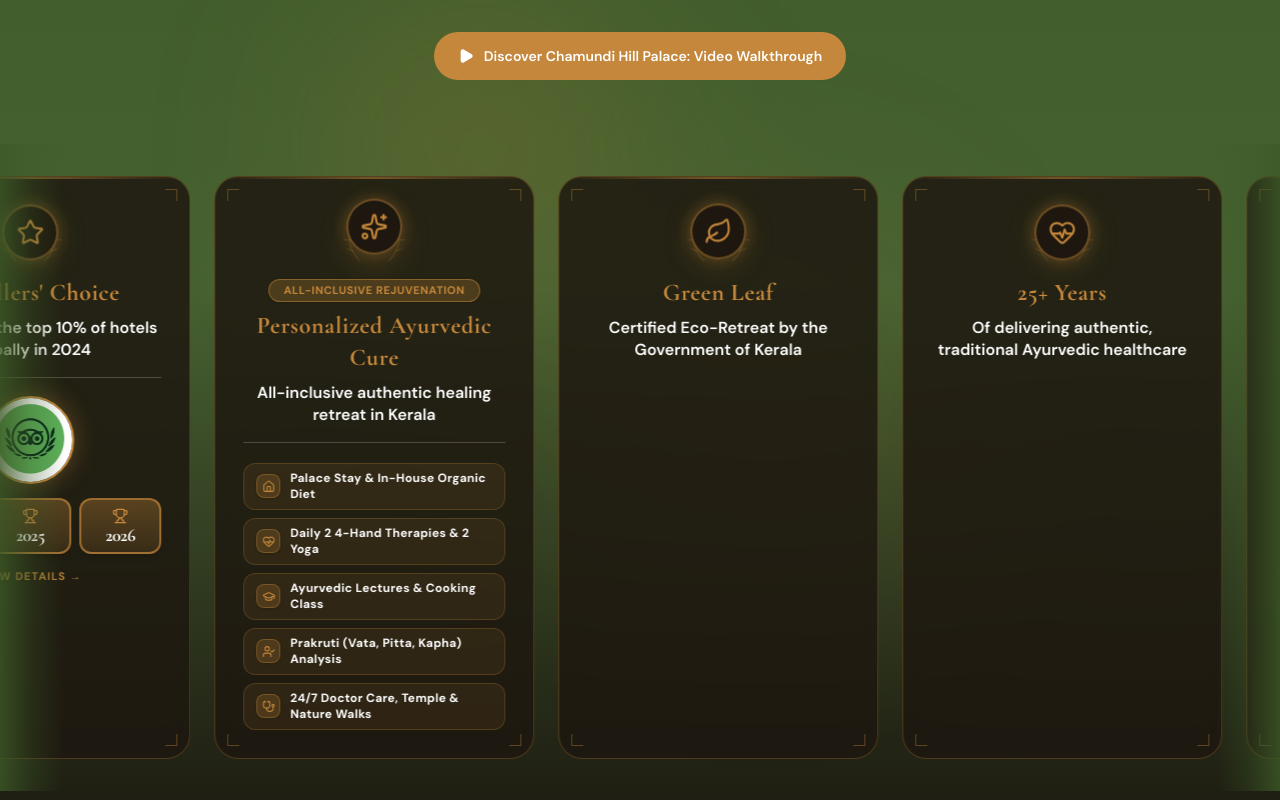
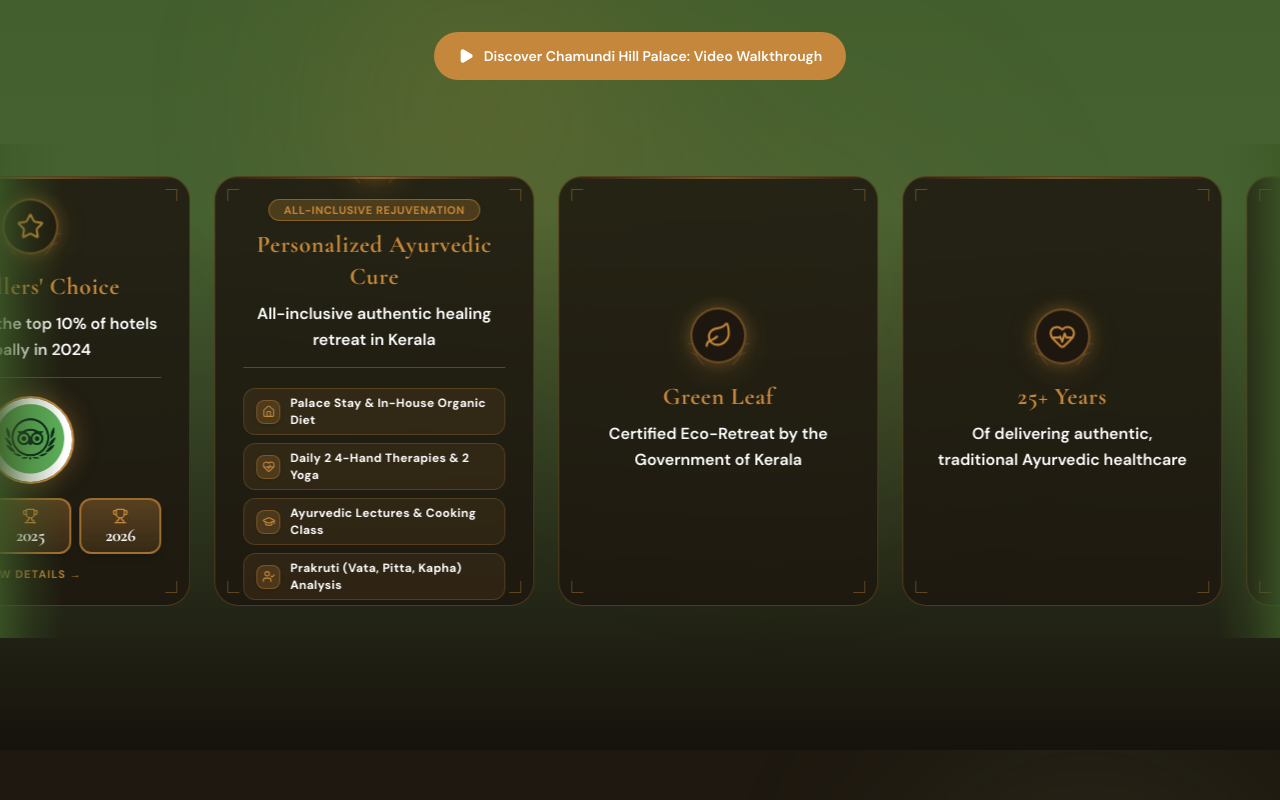
Before and after one commit to akshaiinspite/chamundi, a React (Vite) app: page / in a window 1280 px wide. Shown: the part 1120-1920 px from the top of the page. Built offline with nearby package versions, Linux system fonts and the light colour scheme.

Commit message:
Center all contents and logos vertically and horizontally across marquee cards for balanced professional alignment

```diff
--- a/src/components/TrustBadges.tsx
+++ b/src/components/TrustBadges.tsx
@@ -28,7 +28,7 @@ function BadgeCard({ badge, idx }: { badge: Badge; idx: number }) {
     return (
       <div
         onClick={badge.onClick}
-        className={`w-80 shrink-0 group relative overflow-hidden rounded-3xl border border-accent/30 bg-[#1E1810]/95 backdrop-blur-md p-4 text-center flex flex-col items-center transition-all duration-500 hover:-translate-y-2 hover:scale-[1.02] hover:border-accent/80 hover:shadow-[0_20px_50px_rgba(196,135,59,0.25)] select-none ${badge.onClick ? 'cursor-pointer' : ''}`}
+        className={`w-80 h-[430px] shrink-0 group relative overflow-hidden rounded-3xl border border-accent/30 bg-[#1E1810]/95 backdrop-blur-md p-4 text-center flex flex-col items-center justify-between transition-all duration-500 hover:-translate-y-2 hover:scale-[1.02] hover:border-accent/80 hover:shadow-[0_20px_50px_rgba(196,135,59,0.25)] select-none ${badge.onClick ? 'cursor-pointer' : ''}`}
       >
         {/* Corner Accents */}
         <div className="absolute top-2.5 left-2.5 w-3 h-3 border-t border-l border-accent/50 group-hover:border-accent transition-all duration-500 z-10" />
@@ -37,7 +37,7 @@ function BadgeCard({ badge, idx }: { badge: Badge; idx: number }) {
         <div className="absolute bottom-2.5 right-2.5 w-3 h-3 border-b border-r border-accent/50 group-hover:border-accent transition-all duration-500 z-10" />
 
         {/* Top Fully Visible Photo Container */}
-        <div className="relative w-full h-52 sm:h-56 rounded-2xl overflow-hidden mb-3 border border-accent/40 shadow-md bg-[#16120C]">
+        <div className="relative w-full h-52 sm:h-56 rounded-2xl overflow-hidden mb-3 border border-accent/40 shadow-md bg-[#16120C] shrink-0">
           <img
             src={badge.bgImage}
             alt={badge.highlight}
@@ -50,8 +50,8 @@ function BadgeCard({ badge, idx }: { badge: Badge; idx: number }) {
           </div>
         </div>
 
-        {/* Text Details Below Photo */}
-        <div className="w-full font-body px-1 pb-1">
+        {/* Text Details Below Photo - Vertically Centered */}
+        <div className="w-full font-body px-1 pb-1 flex flex-col items-center justify-center my-auto">
           <h3 className="font-heading text-xl sm:text-2xl text-white font-extrabold tracking-wide mb-1">
             {badge.highlight}
           </h3>
@@ -61,7 +61,7 @@ function BadgeCard({ badge, idx }: { badge: Badge; idx: number }) {
           </p>
 
           {badge.extraContent && (
-            <div className="mb-2.5">
+            <div className="mb-2.5 w-full flex justify-center">
               {badge.extraContent}
             </div>
           )}
@@ -79,7 +79,7 @@ function BadgeCard({ badge, idx }: { badge: Badge; idx: number }) {
   return (
     <div
       onClick={badge.onClick}
-      className={`w-80 shrink-0 group relative overflow-hidden rounded-3xl border border-accent/30 bg-[#1E1810]/85 backdrop-blur-md p-6 sm:p-7 text-center transition-all duration-500 hover:-translate-y-2 hover:scale-[1.02] hover:border-accent/80 hover:bg-[#1E1810]/95 hover:shadow-[0_20px_50px_rgba(196,135,59,0.25)] select-none ${badge.onClick ? 'cursor-pointer' : ''}`}
+      className={`w-80 h-[430px] shrink-0 group relative overflow-hidden rounded-3xl border border-accent/30 bg-[#1E1810]/85 backdrop-blur-md p-6 sm:p-7 text-center flex flex-col items-center justify-center transition-all duration-500 hover:-translate-y-2 hover:scale-[1.02] hover:border-accent/80 hover:bg-[#1E1810]/95 hover:shadow-[0_20px_50px_rgba(196,135,59,0.25)] select-none ${badge.onClick ? 'cursor-pointer' : ''}`}
     >
       {/* Decorative Corner Accents */}
       <div className="absolute top-3 left-3 w-3 h-3 border-t border-l border-accent/40 group-hover:border-accent transition-all duration-500 z-10" />
@@ -89,8 +89,10 @@ function BadgeCard({ badge, idx }: { badge: Badge; idx: number }) {
       <div className="absolute top-0 left-0 right-0 h-[2px] bg-gradient-to-r from-transparent via-accent/50 to-transparent group-hover:via-accent transition-all duration-500 z-10" />
       <div className="absolute inset-0 opacity-0 group-hover:opacity-100 transition-opacity duration-500 bg-gradient-to-br from-accent/15 via-transparent to-transparent z-10" />
 
-      {/* Top Icon Badge */}
-      <div className="relative z-10 flex justify-center mb-4">
+      {/* Main Inner Container Vertically & Horizontally Centered */}
+      <div className="relative z-10 font-body flex flex-col items-center justify-center w-full my-auto text-center">
+        {/* Top Icon Badge Container */}
+        <div className="relative z-10 flex justify-center mb-4 shrink-0">
           <svg viewBox="0 0 100 100" className="absolute w-24 h-24 -top-4 text-accent/20 group-hover:text-accent/45 group-hover:scale-110 transition-all duration-700 fill-none stroke-current" strokeWidth="1.2">
             <path d="M 35 75 C 20 60, 20 40, 35 25 M 65 75 C 80 60, 80 40, 65 25" />
             <path d="M 28 65 L 22 62 M 25 53 L 18 53 M 28 41 L 22 44 M 32 31 L 28 35" />
@@ -102,7 +104,6 @@ function BadgeCard({ badge, idx }: { badge: Badge; idx: number }) {
           </div>
         </div>
 
-      <div className="relative z-10 font-body">
         {badge.badgeTag && (
           <span className="inline-block bg-accent/25 border border-accent/50 text-accent text-[11px] uppercase font-extrabold tracking-wider px-3.5 py-0.5 rounded-full mb-2 shadow-sm">
             {badge.badgeTag}
@@ -113,18 +114,18 @@ function BadgeCard({ badge, idx }: { badge: Badge; idx: number }) {
           {badge.highlight}
         </h3>
 
-        <p className="text-white font-body text-sm sm:text-base leading-snug max-w-full mx-auto font-semibold">
+        <p className="text-white font-body text-sm sm:text-base leading-relaxed max-w-full mx-auto font-semibold">
           {badge.text}
         </p>
 
         {badge.extraContent && (
-          <div className="mt-4 pt-3 border-t border-white/20">
+          <div className="mt-3.5 pt-3 border-t border-white/20 w-full flex justify-center">
             {badge.extraContent}
           </div>
         )}
 
         {badge.onClick && (
-          <div className="mt-3.5 text-[11px] uppercase tracking-widest text-accent/90 group-hover:text-white transition-colors font-extrabold flex items-center justify-center gap-1">
+          <div className="mt-3 text-[11px] uppercase tracking-widest text-accent/90 group-hover:text-white transition-colors font-extrabold flex items-center justify-center gap-1">
             {t('trust.viewDetails')}
           </div>
         )}
```
Lines whose indentation alone changed are shown as unchanged.
